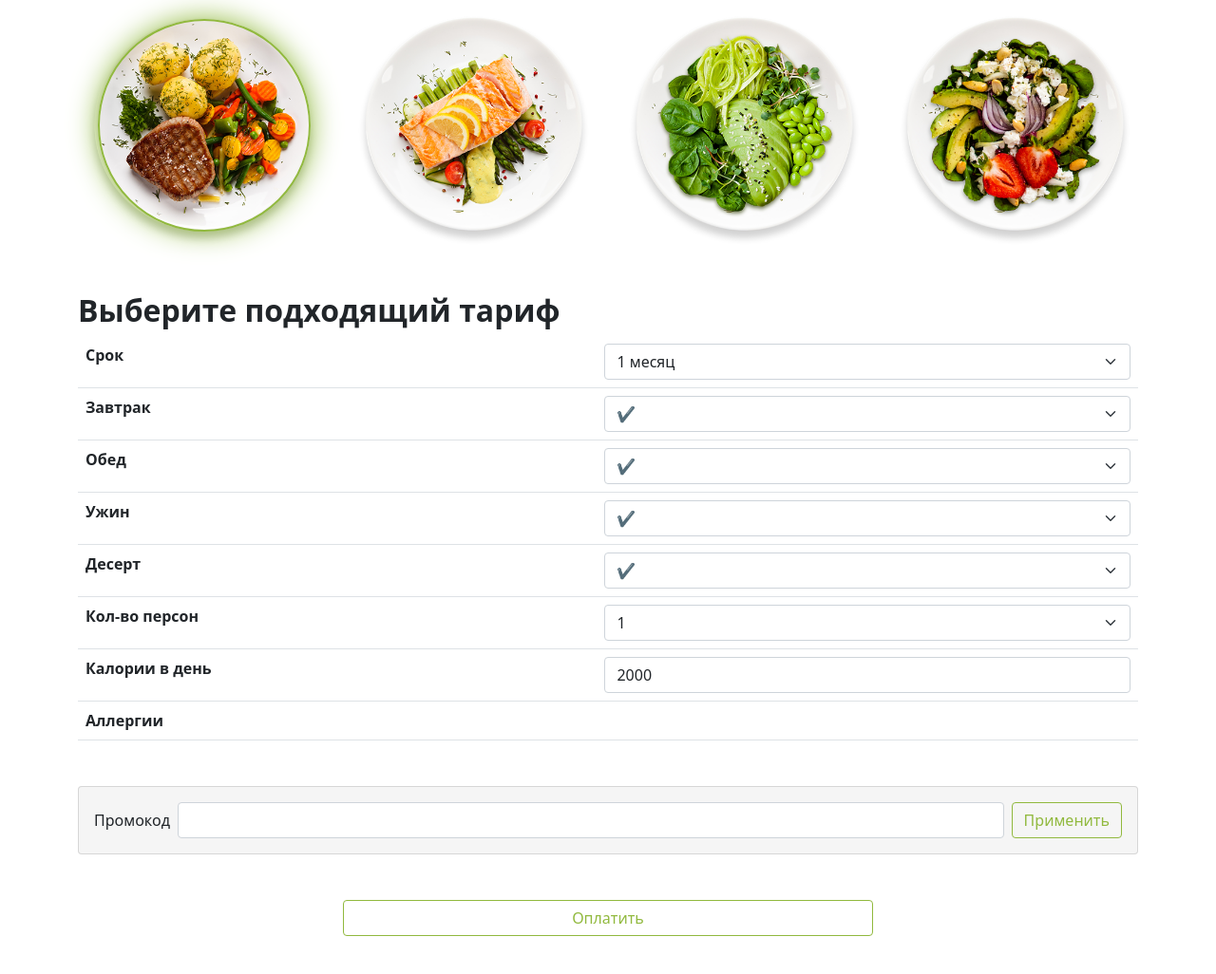
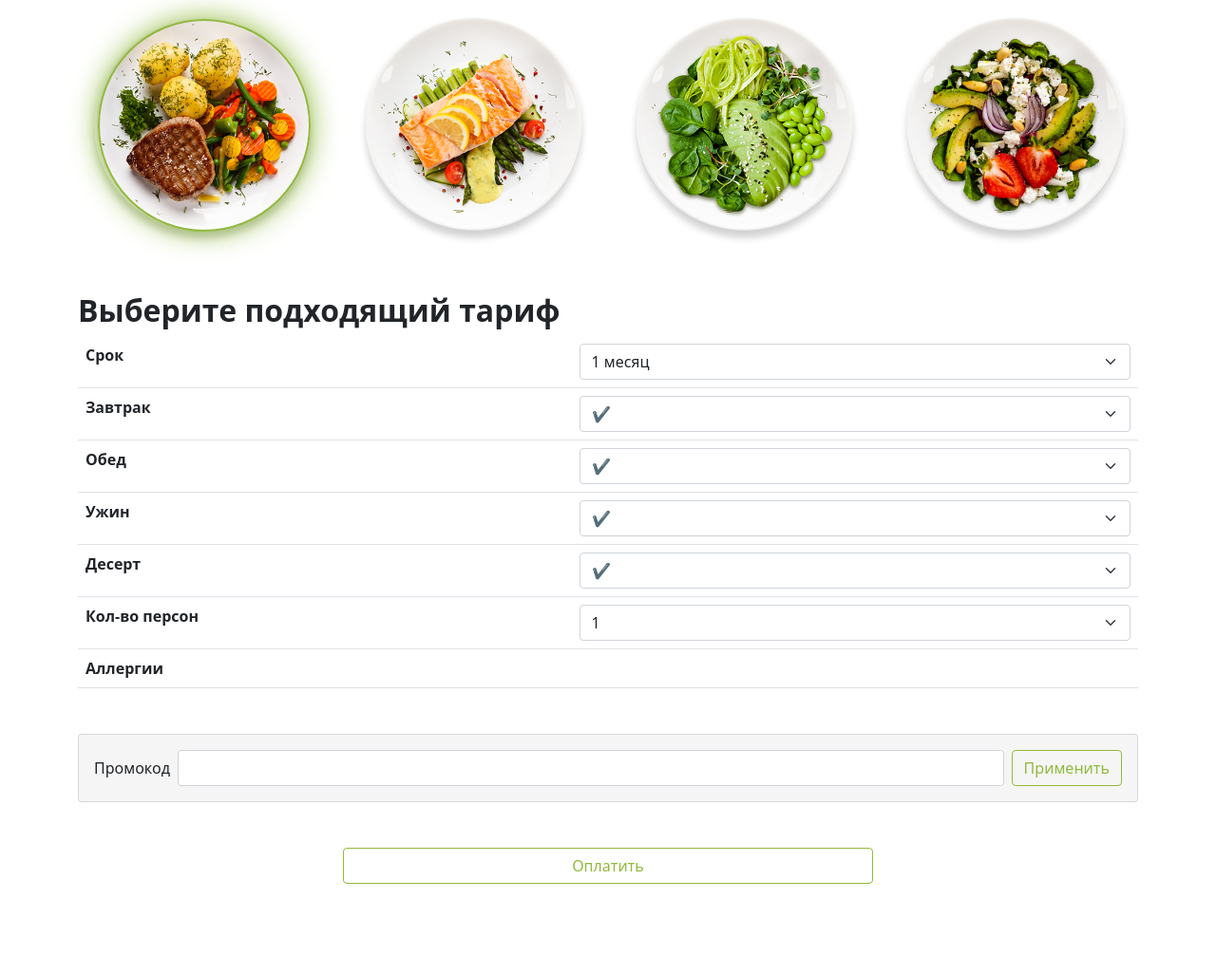
Before and after one commit to Ann2004/food-plan, a Django app: page /order/ in a window 1280 px wide. Shown: the part 214-1240 px from the top of the page at 95% size. Run offline with Django 5.2, Linux system fonts and the light colour scheme; data comes from the database, SQL or seed files in the repository; data that the repository does not hold is empty.

Commit message:
Remove calories_per_day from Subscription and UI

```diff
--- a/core/admin.py
+++ b/core/admin.py
@@ -91,7 +91,6 @@ class SubscriptionAdmin(admin.ModelAdmin):
                     "persons_count",
                     "meals",
                     "allergies",
-                    "calories_per_day",
                 )
             },
         ),
--- a/core/models.py
+++ b/core/models.py
@@ -200,10 +200,6 @@ class Subscription(models.Model):
         blank=True,
         verbose_name="Аллергии",
     )
-    calories_per_day = models.PositiveIntegerField(
-        default=2000,
-        verbose_name="Калорий в день",
-    )
     price = models.DecimalField(
         max_digits=10,
         decimal_places=2,
--- a/core/templates/daily_menu.html
+++ b/core/templates/daily_menu.html
@@ -13,7 +13,6 @@
         <div class="mb-5">
             <h2>Меню на сегодня — {{ subscription.get_diet_type_display }}</h2>
             <div class="d-flex flex-wrap gap-3 mt-3">
-                <div class="badge bg-success p-2">{{ subscription.calories_per_day }} ккал</div>
                 <div class="badge bg-dark p-2">{{ subscription.period.name }}</div>
                 <div class="badge bg-secondary p-2">{{ subscription.persons_count }} персон(а)</div>
             </div>
--- a/core/templates/lk.html
+++ b/core/templates/lk.html
@@ -217,10 +217,6 @@
                                                         <strong>{{ subscription.persons_count }}</strong>
                                                     </span>
                                                     <span>
-                                                        Калории:
-                                                        <strong>{{ subscription.calories_per_day }} ккал</strong>
-                                                    </span>
-                                                    <span>
                                                         Приёмов пищи:
                                                         <strong>{{ subscription.meals.count }}</strong>
                                                     </span>
--- a/core/templates/order.html
+++ b/core/templates/order.html
@@ -126,18 +126,6 @@
                                     <option value="5" {% if request.POST.persons_count == "5" %}selected{% endif %}>5</option>
                                     <option value="6" {% if request.POST.persons_count == "6" %}selected{% endif %}>6</option>
                                 </select>
-                            </td>
-                        </tr>
-                        <tr>
-                            <th scope="row" class="text-start">Калории в день</th>
-                            <td>
-                                <input type="number"
-                                       name="calories_per_day"
-                                       class="form-control"
-                                       value="{{ request.POST.calories_per_day|default:"2000" }}"
-                                       min="100"
-                                       max="5000"
-                                       required>
                             </td>
                         </tr>
                         <tr>
--- a/core/templates/subscription.html
+++ b/core/templates/subscription.html
@@ -14,7 +14,6 @@
             <div class="mb-5">
                 <h2>{{ subscription.get_diet_type_display }}</h2>
                 <div class="d-flex flex-wrap gap-3 mt-3">
-                    <div class="badge bg-success p-2">{{ subscription.calories_per_day }} ккал</div>
                     <div class="badge bg-dark p-2">{{ subscription.period.name }}</div>
                     <div class="badge bg-secondary p-2">{{ subscription.meals.all|length }} приёма пищи</div>
                 </div>
--- a/core/views.py
+++ b/core/views.py
@@ -346,18 +346,11 @@ def order(request):
             day = min(start.day, calendar.monthrange(year, month)[1])
             end = date(year, month, day)
 
-            calories = int(request.POST.get("calories_per_day", 2000))
-            if calories < 100:
-                calories = 100
-            elif calories > 5000:
-                calories = 5000
-
             subscription = Subscription.objects.create(
                 user=request.user,
                 diet_type=form.cleaned_data["diet_type"],
                 period=period,
                 persons_count=int(form.cleaned_data["persons_count"]),
-                calories_per_day=calories,
                 price=calculate_price(
                     int(form.cleaned_data["persons_count"]),
                     period,
```
Also changed, not shown: core/migrations/0017_remove_calories_per_day.py (added).
